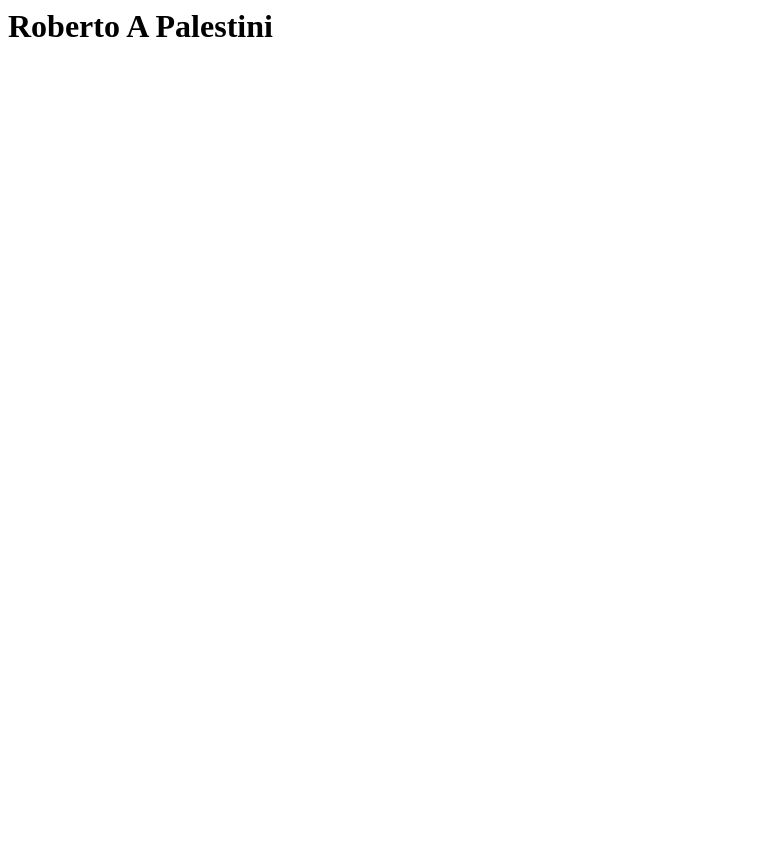
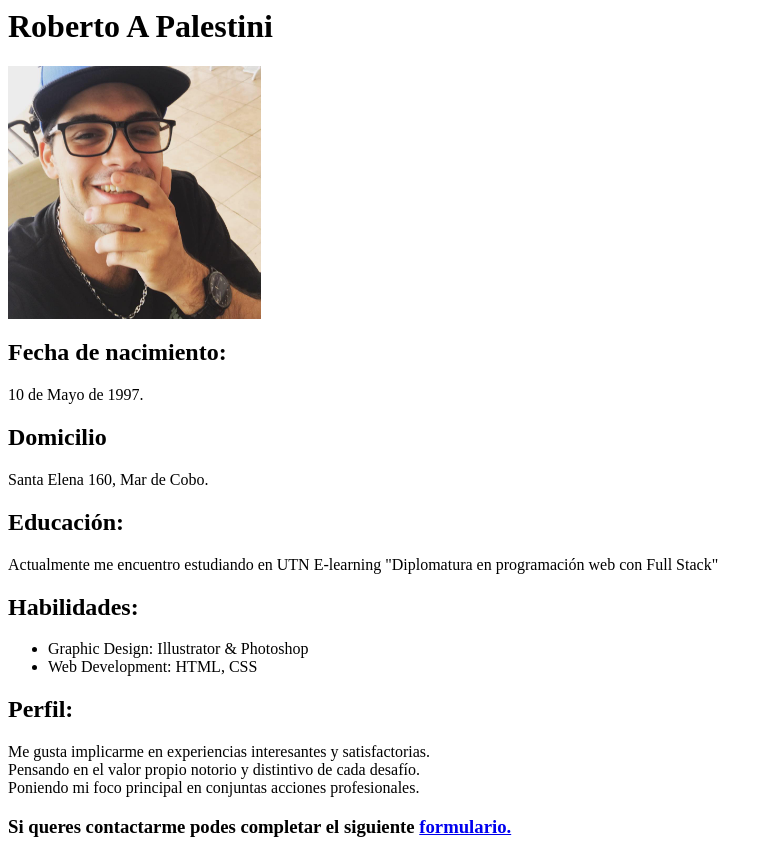
Before and after one commit to robertopalestini/portafolio, a plain HTML site: page index.html in a window 1280 px wide. Shown: the whole page, without its empty margins (0-772 px from the left). Before the commit the page ends 800 px from the top, so only its background shows below. Drawn offline with Linux system fonts and the light colour scheme.

Commit message:
Actualizacion cv y formulario

```diff
--- a/index.html
+++ b/index.html
@@ -6,7 +6,29 @@
 
     <body>
         <h1>Roberto A Palestini</h1>
-        <img src=""
+        <img src="fotoperfil.jpg" style="max-width:20%;">
+            <h2>Fecha de nacimiento:</h2>
+            <p>10 de Mayo de 1997.</p>
+
+            <h2>Domicilio</h2>
+            <p>Santa Elena 160, Mar de Cobo.</p>
+
+            <h2>Educación:</h2>
+            <p>Actualmente me encuentro estudiando en UTN E-learning "Diplomatura en programación web con Full Stack"</p>
+
+            <h2>Habilidades:</h2>
+            <ul>
+                <li>Graphic Design: Illustrator & Photoshop</li>
+                <li>Web Development: HTML, CSS</li>
+
+            </ul>
+
+            <h2>Perfil:</h2>
+            <p>Me gusta implicarme en experiencias interesantes y satisfactorias.</br>
+                Pensando en el valor propio notorio y distintivo de cada desafío.</br>
+                Poniendo mi foco principal en conjuntas acciones profesionales.</p>
+
+            <h3>Si queres contactarme podes completar el siguiente <a href="formulario.html">formulario.</a></h3>
     </body>
 
 </html>
```
Also changed, not shown: formulario.html (added, +31 -0 lines).
